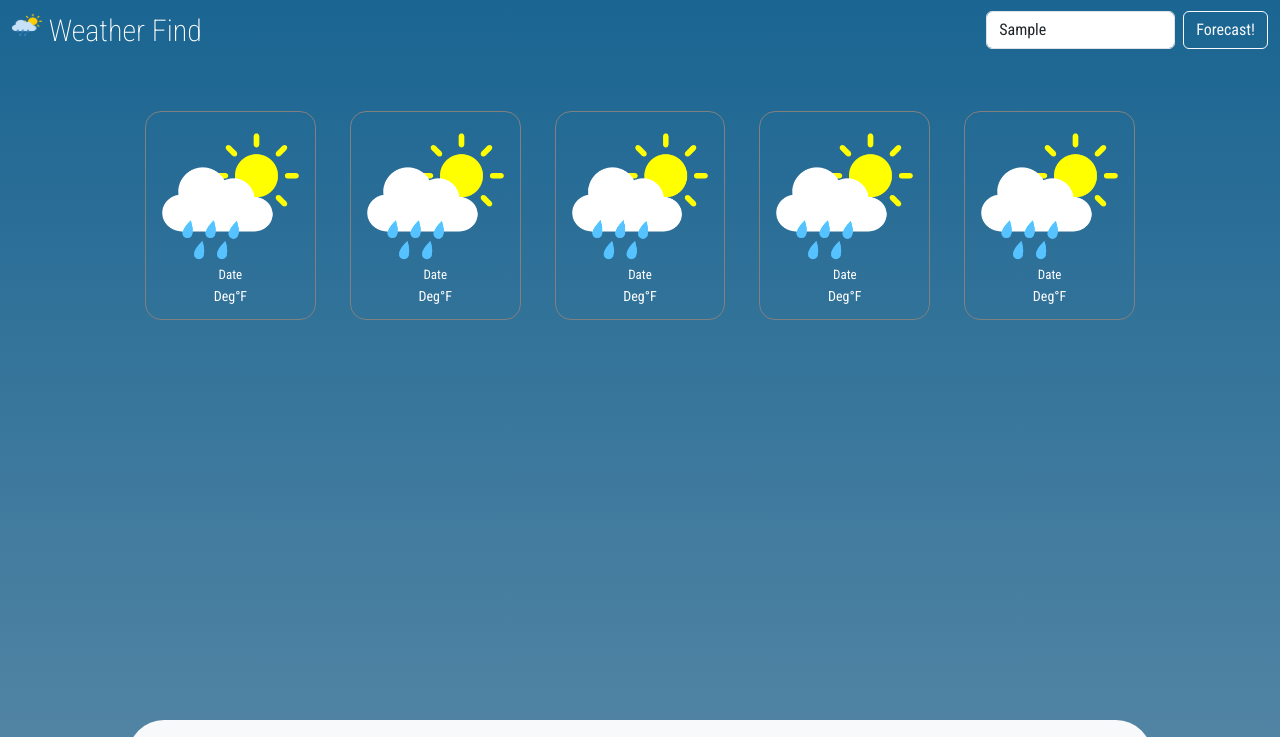
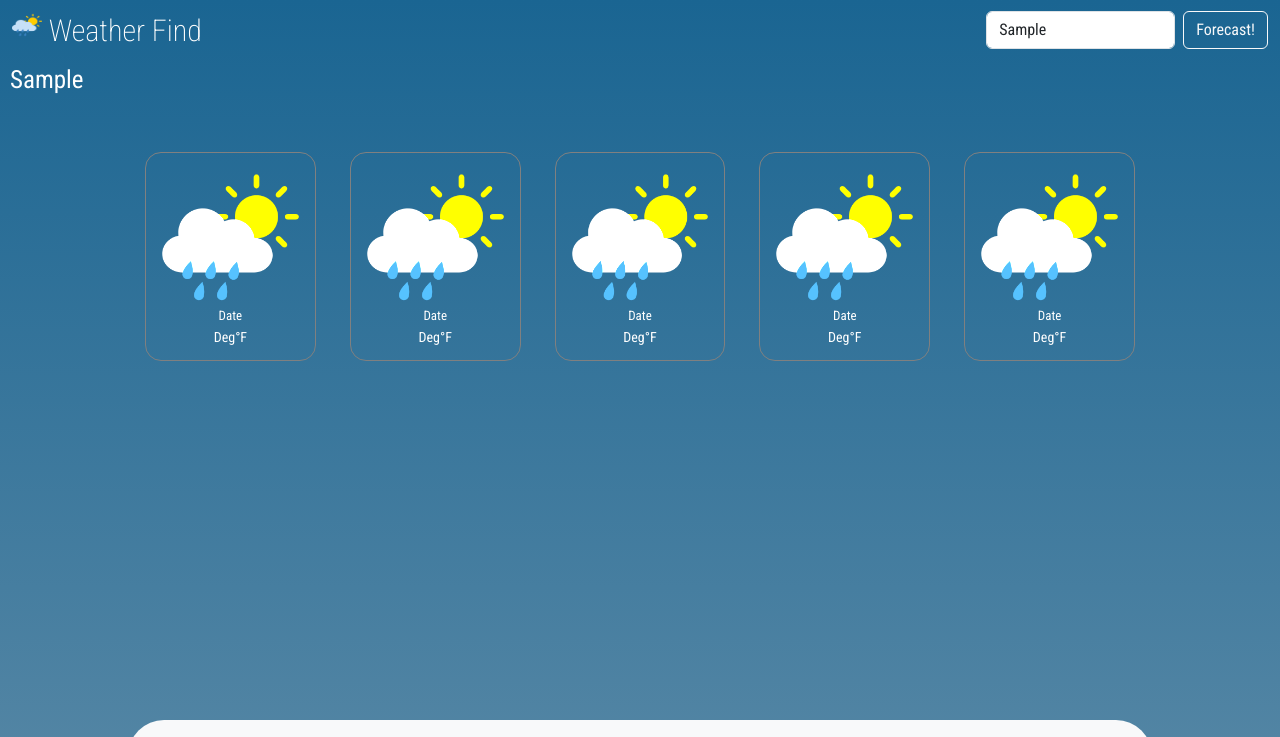
Before and after one commit to Noah-Manno/weather-find, a plain HTML site: page index.html in a window 1280 px wide. Both pictures are taken after typing "Sample" into the empty fields and a click on the button "Forecast!". Shown: the top 737 px of the page. Drawn offline with nearby package versions, Linux system fonts and the light colour scheme; no server answers.

Commit message:
added search history

```diff
--- a/assets/css/style.css
+++ b/assets/css/style.css
@@ -162,3 +162,14 @@ main {
 #desc {
     text-transform: capitalize;
 }
+
+.search {
+    font-size: 25px;
+    text-transform: capitalize;
+    margin-left: 10px;
+    cursor: pointer;
+}
+
+.search:hover {
+    color: gray;
+}
--- a/assets/js/search.js
+++ b/assets/js/search.js
@@ -10,6 +10,23 @@ function handleSearchCitySubmit(event) {
         console.error('you need to input a city!');
         return;
     }
+
+    let searchHistoryEl = $('#search-history');
+    let newSearch = $(`<li class="search">${searchCityVal}</li>`)
+    newSearch.on('click', function() {
+        let queryString = `https://api.openweathermap.org/data/2.5/forecast?q=${searchCityVal}&appid=${apiKey}&units=imperial`
+        fetchWeatherData(queryString)
+        .then(function(data) {
+            handleUsingData(data);
+        })
+        .catch(function(error) {
+            console.error('Error fetching data:', error);
+        });
+    })
+    searchHistoryEl.append(newSearch);
+    let searchHistory = JSON.parse(localStorage.getItem('searchHistory')) || [];
+    searchHistory.push(searchCityVal);
+    localStorage.setItem('searchHistory', JSON.stringify(searchHistory));
 
     const queryString = `https://api.openweathermap.org/data/2.5/forecast?q=${searchCityVal}&appid=${apiKey}&units=imperial`
     console.log(queryString)
--- a/index.html
+++ b/index.html
@@ -30,6 +30,12 @@
           </form>
         </div>
       </nav>
+
+    <div class="navbar">
+      <ul id="search-history">
+
+      </ul>
+    </div>
 
 <main>
 <!-- CURRENT CITY AND TEMPERATURE -->
```
Also changed, not shown: 1 other file.
